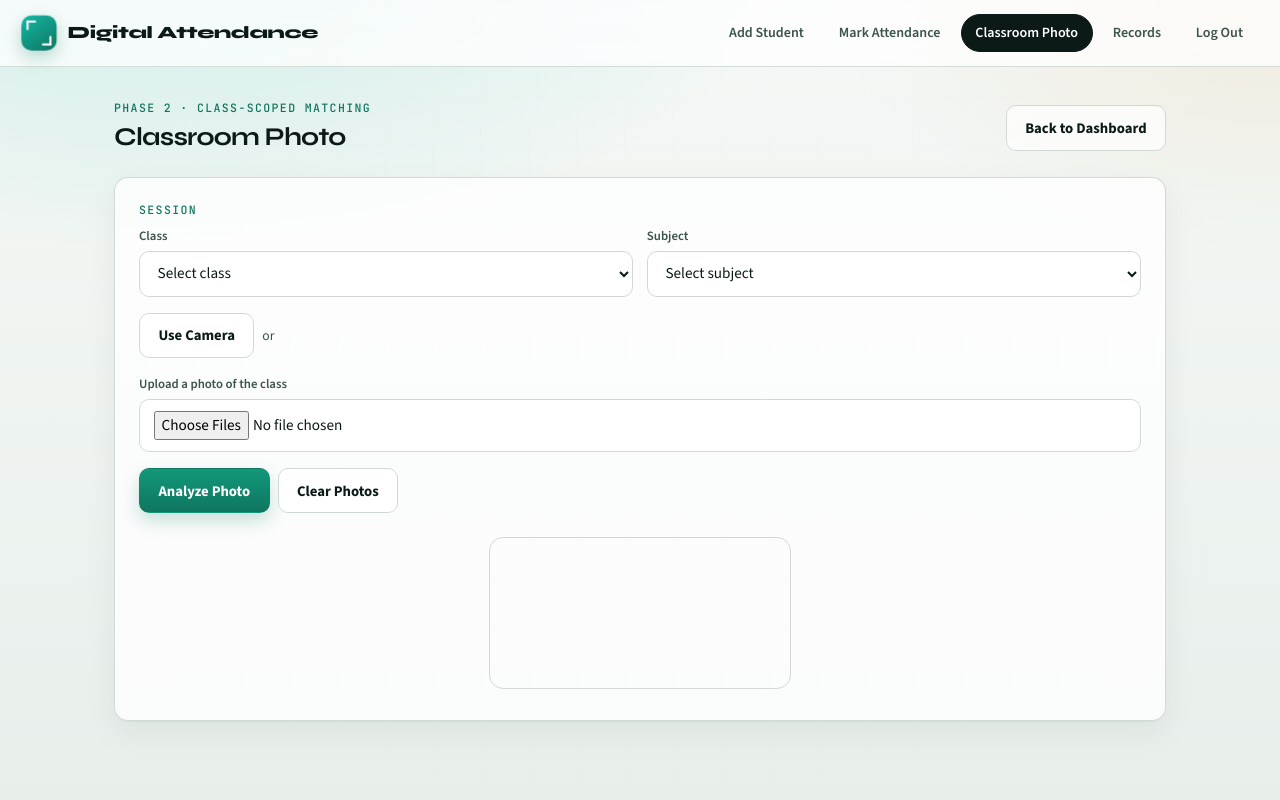
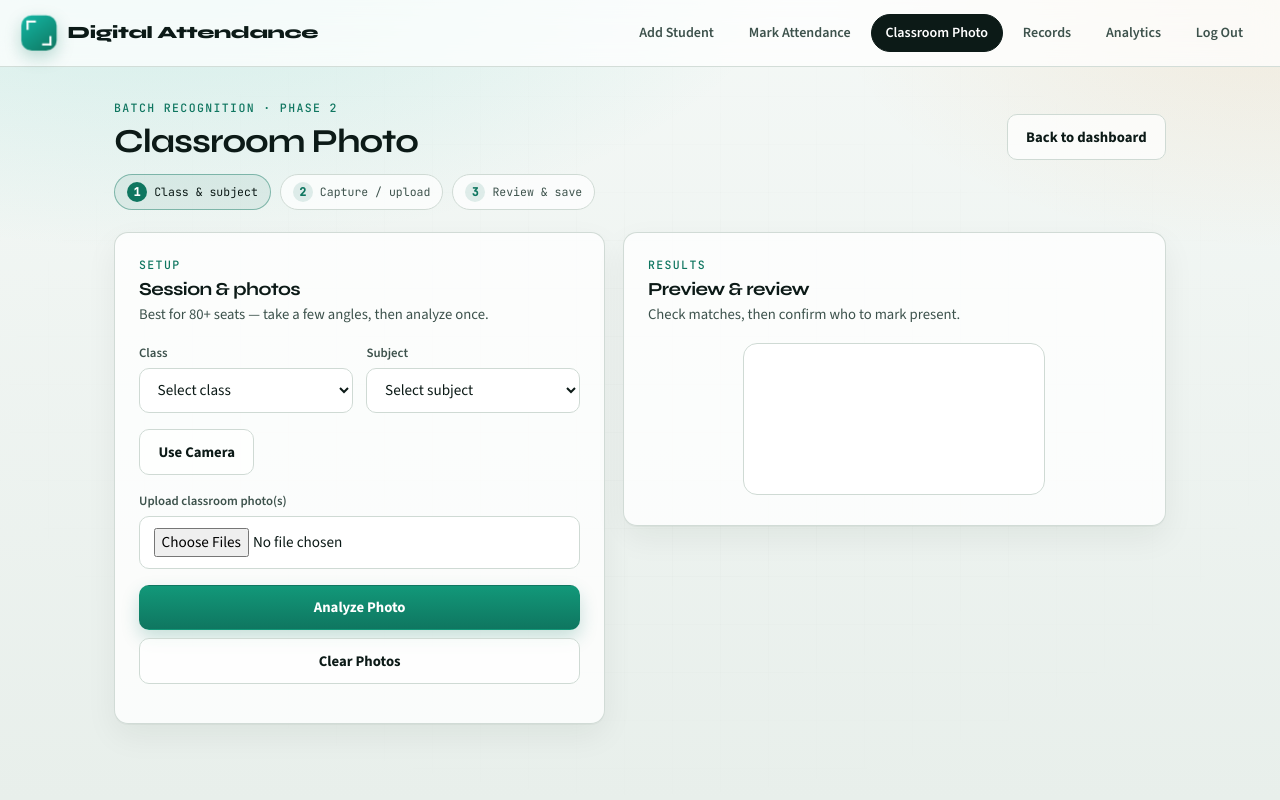
Before and after one commit to Karan2926/Assignment, a Flask app: page /mark_attendance_classroom in a window 1280 px wide. Run offline with Flask 3, Linux system fonts and the light colour scheme; the visitor is signed in with stand-in values (Sample User, id 1); data that the repository does not hold is empty; a map, chart or similar area stays blank.

Commit message:
Restyle remaining pages to match Add Student UI
Apply step rails, page kickers, and split workspaces to mark
attendance, classroom photo, records, analytics, student view,
and admin.

Co-authored-by: Karan singh bhadouriya <Karan2926@users.noreply.github.com>

```diff
--- a/static/js/camera_mark.js
+++ b/static/js/camera_mark.js
@@ -84,7 +84,7 @@ async function captureAndRecognize() {
       if (!recognizedIds.has(j.student_id)) {
         recognizedIds.add(j.student_id);
         const li = document.createElement("li");
-        li.className = "list-group-item";
+        li.style.cssText = "padding:0.7rem 0.85rem;border:1px solid var(--line);border-radius:10px;background:rgba(255,255,255,0.75);";
         li.innerText = `${j.name} — ${new Date().toLocaleTimeString()}`;
         recognizedList.prepend(li);
       }
--- a/templates/mark_attendance_classroom.html
+++ b/templates/mark_attendance_classroom.html
@@ -1,5 +1,5 @@
 <!doctype html>
-<html>
+<html lang="en">
 <head>
   <meta charset="utf-8"/><meta name="viewport" content="width=device-width, initial-scale=1"/>
   <title>Classroom Photo — Digital Attendance</title>
@@ -18,22 +18,33 @@
       <a class="nav-link" href="/mark_attendance">Mark Attendance</a>
       <a class="nav-link primary" href="/mark_attendance_classroom">Classroom Photo</a>
       <a class="nav-link" href="/attendance_record">Records</a>
+      <a class="nav-link" href="/analytics">Analytics</a>
       <a class="nav-link" href="/logout">Log Out</a>
     </div>
   </nav>
 
-  <div class="page" style="max-width: 1000px;">
-    <div class="page-head">
+  <div class="page" style="max-width: 1120px;">
+    <div class="page-kicker">
       <div>
-        <span class="eyebrow">Phase 2 · class-scoped matching</span>
-        <h1 style="margin:0; font-size:1.6rem;">Classroom Photo</h1>
+        <span class="eyebrow">Batch recognition · Phase 2</span>
+        <h1>Classroom Photo</h1>
       </div>
-      <a href="/" class="btn2 btn2-outline">Back to Dashboard</a>
+      <a href="/" class="btn2 btn2-outline">Back to dashboard</a>
     </div>
 
+    <div class="step-rail">
+      <div class="step-chip active"><span class="n">1</span> Class &amp; subject</div>
+      <div class="step-chip"><span class="n">2</span> Capture / upload</div>
+      <div class="step-chip"><span class="n">3</span> Review &amp; save</div>
+    </div>
+
+    <div class="workspace-split">
       <div class="card2">
-      <span class="eyebrow">Session</span>
-      <div class="session-bar mt-2">
+        <span class="eyebrow">Setup</span>
+        <h2 class="panel-title">Session &amp; photos</h2>
+        <p class="panel-copy">Best for 80+ seats — take a few angles, then analyze once.</p>
+
+        <div class="session-bar">
           <div>
             <label class="label2">Class</label>
             <select id="classSelect" class="input2">
@@ -51,43 +62,48 @@
           </div>
         </div>
 
-      <div class="d-flex gap-2 mb-3 flex-wrap mt-3">
+        <div class="d-flex gap-2 mb-3 flex-wrap">
           <button id="useCameraBtn" class="btn2 btn2-outline" type="button">Use Camera</button>
-        <span style="align-self:center; color:var(--ink-soft); font-size:0.85rem;">or</span>
         </div>
 
-      <label class="label2">Upload a photo of the class</label>
+        <label class="label2">Upload classroom photo(s)</label>
         <input type="file" id="classroomPhoto" accept="image/*" multiple class="input2 mb-3">
 
         <div id="cameraSection" style="display:none;" class="mb-3">
-        <div class="scan-frame" style="max-width:560px;">
-          <video id="classroomVideo" autoplay muted playsinline style="display:block; width:100%; height:auto;"></video>
+          <div class="scan-stage is-live" style="min-height:240px;">
+            <video id="classroomVideo" autoplay muted playsinline style="min-height:240px;"></video>
             <div class="scan-corners">
               <span></span><span></span><span></span><span></span>
             </div>
           </div>
-        <div class="d-flex gap-2 mt-2">
+          <div class="d-flex gap-2 mt-2 flex-wrap">
             <button id="captureBtn" class="btn2 btn2-teal" type="button">Capture Photo</button>
             <span id="captureCount" class="mono" style="align-self:center; font-size:0.8rem; color:var(--ink-soft);"></span>
             <button id="closeCameraBtn" class="btn2 btn2-outline" type="button">Close Camera</button>
           </div>
         </div>
 
-      <div class="d-flex gap-2 flex-wrap">
+        <div class="d-grid gap-2">
           <button id="analyzeBtn" class="btn2 btn2-primary">Analyze Photo</button>
           <button id="clearBtn" class="btn2 btn2-outline" type="button">Clear Photos</button>
         </div>
         <div id="analyzeStatus" class="mono mt-3" style="font-size:0.8rem; color:var(--ink-soft);"></div>
-
-      <div class="text-center mt-4">
-        <canvas id="resultCanvas" style="max-width:100%; border-radius:var(--radius); border:1px solid var(--line);"></canvas>
       </div>
 
-      <div id="summaryCard" class="mt-4" style="display:none;"></div>
+      <div class="card2">
+        <span class="eyebrow">Results</span>
+        <h2 class="panel-title">Preview &amp; review</h2>
+        <p class="panel-copy">Check matches, then confirm who to mark present.</p>
 
-      <div id="recognizedTableWrap" class="mt-4" style="display:none;">
+        <div class="text-center">
+          <canvas id="resultCanvas" style="max-width:100%; border-radius:var(--radius); border:1px solid var(--line); background:#fff;"></canvas>
+        </div>
+
+        <div id="summaryCard" class="mt-3" style="display:none;"></div>
+
+        <div id="recognizedTableWrap" class="mt-3" style="display:none;">
           <span class="eyebrow">Review before saving</span>
-        <h5 style="margin:0 0 1rem;">Detected students</h5>
+          <h5 style="margin:0.4rem 0 1rem;">Detected students</h5>
           <div class="table-responsive">
             <table class="table2">
               <thead>
@@ -101,6 +117,7 @@
         </div>
       </div>
     </div>
+  </div>
 
 <script src="{{ url_for('static', filename='js/camera_mark_classroom.js') }}"></script>
 </body>
```
Also changed, not shown: templates/admin.html (+11 -4 lines), templates/analytics.html (+14 -9 lines), templates/attendance_record.html (+18 -9 lines), templates/mark_attendance.html (+42 -23 lines), templates/my_attendance.html (+17 -9 lines). Lines whose indentation alone changed are shown as unchanged.
